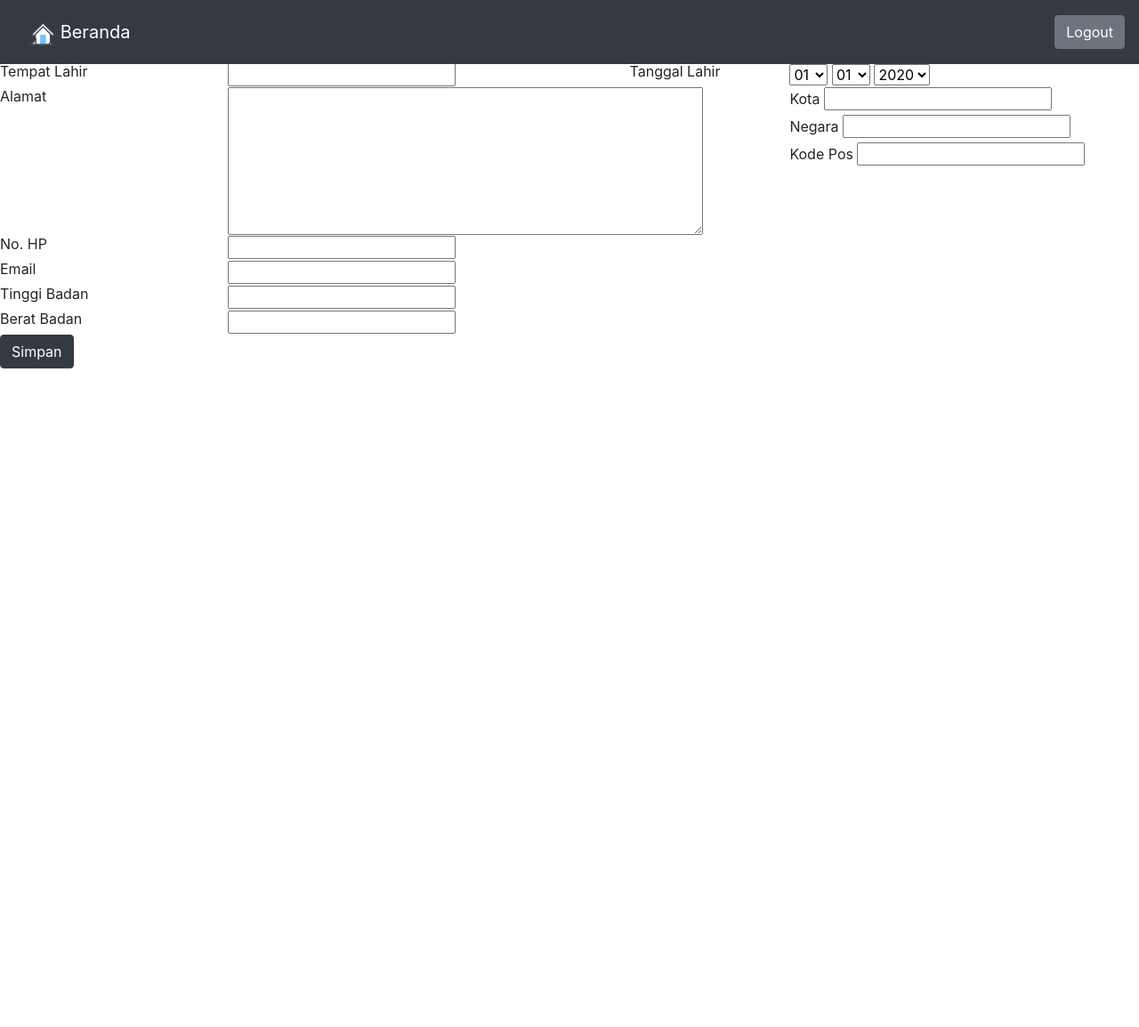
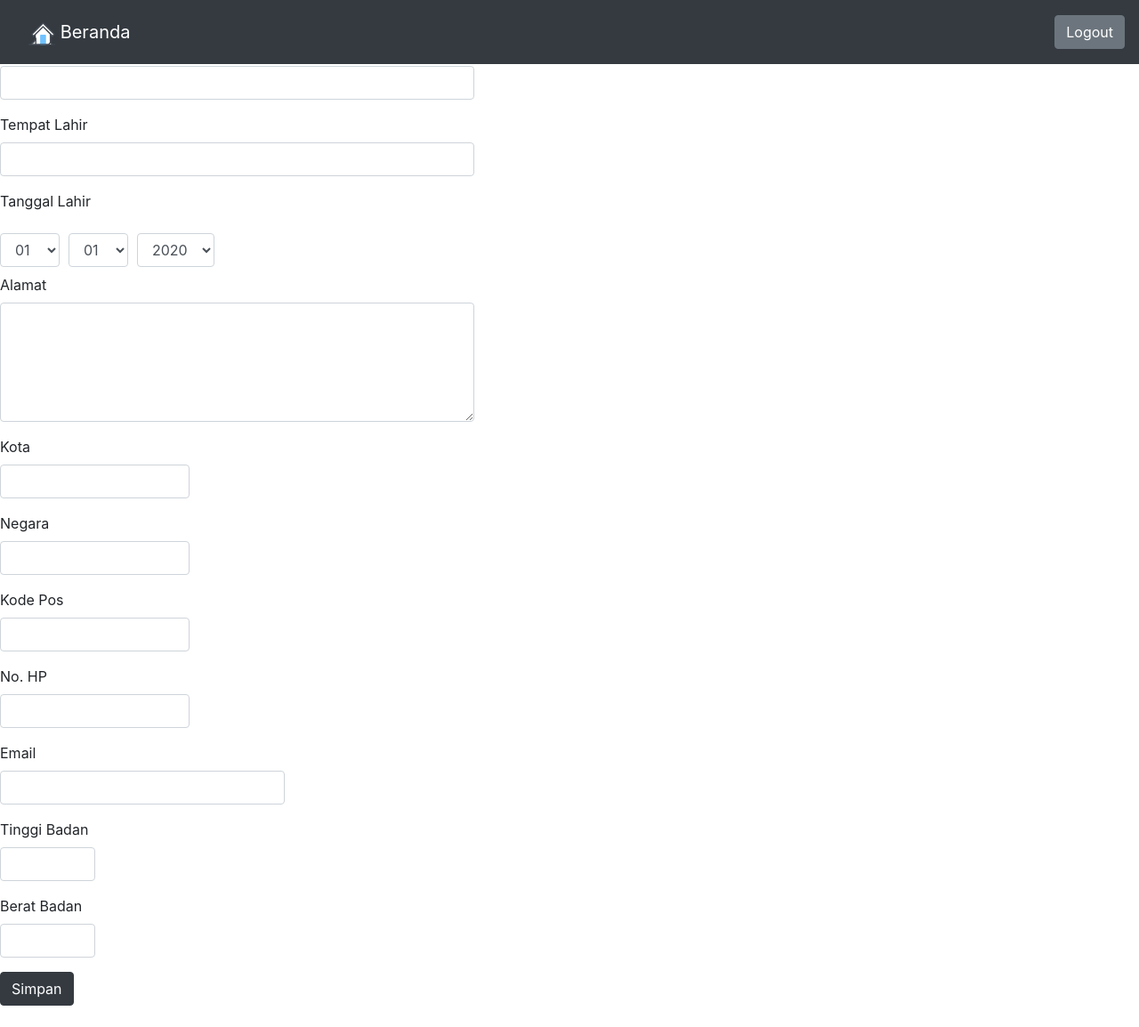
Before and after one commit to AdamAlifudinAlfarisy/app_login_register, a PHP site: page /content/tambah.php in a window 1280 px wide. Shown: the whole page at 89% size. Before the commit the page ends 414 px from the top, so only its background shows below. Run offline with PHP 8.4, Linux system fonts and the light colour scheme.

Commit message:
adding bootstrap

```diff
--- a/content/tambah.php
+++ b/content/tambah.php
@@ -14,17 +14,20 @@
 <h3>Tambah Anggota</h3>
 <form action="../aksi/aksi_tambah.php" method="POST">
     <div class="content">
-        <table class="table-form" border="0" width="100%" cellpadding="0" cellspacing="0">
-            <tr>
-                <td width="20%"><label for="nama">Nama Lengkap</label></td>
-                <td colspan="3"><input name="nama" id="nama" type="text" class="form"></td>
-            </tr>
-            <tr>
-                <td><label for="tempat_lahir">Tempat Lahir</label></td>
-                <td><input name="tempat_lahir" id="tempat_lahir" type="text" class="form"></td>
-                <td><label>Tanggal Lahir</label></td>
-                <td>
-                    <select name="tgl_lahir" class="form">
+        <div class="form-group">
+            <label for="nama">Nama Lengkap</label>
+            <input name="nama" id="nama" type="text" class="form-control col-5">
+        </div>
+        <div class="form-group">
+            <label for="tempat_lahir">Tempat Lahir</label>
+            <input name="tempat_lahir" id="tempat_lahir" type="text" class="form-control col-5">
+        </div>
+        <div class="form-group">
+            <label>Tanggal Lahir</label>
+        </div>
+        <div class="form-row">
+            <div class="col-auto">
+                <select name="tgl_lahir" class="form-control">
                     <?php
                     for($tanggal = 1; $tanggal <= 31; $tanggal++) {
                      if($tanggal < 10) {
@@ -36,7 +39,9 @@
                  }
                  ?>
              </select>
-                 <select name="bln_lahir" class="form">
+         </div>
+         <div class="col-auto">
+             <select name="bln_lahir" class="form-control">
                 <?php
                 for($bulan = 1; $bulan <= 12; $bulan++) {
                     if($bulan < 10) {
@@ -48,54 +53,51 @@
                 }
                 ?>
             </select>
-                <select name="thn_lahir" class="form">
+        </div>
+        <div class="col-auto">
+            <select name="thn_lahir" class="form-control">
                 <?php
                 for($tahun = date('Y'); $tahun >= 1980; $tahun--) {
                     echo '<option value="'. $tahun .'">'. $tahun .'</option>';
                 }
                 ?>
             </select>
-            </td>
-        </tr>
-        <tr>
-            <td valign="top"><label for="alamat">Alamat</label></td>
-            <td valign="top" colspan="2">
-                <textarea name="alamat" id="alamat" class="form" cols="50" rows="8"></textarea>
-            </td>
-            <td valign="top">
-                <div>
+        </div>
+    </div>
+    <div class="form-group mt-2">
+        <label for="alamat">Alamat</label>
+        <textarea name="alamat" id="alamat" class="form-control col-5" rows="5"></textarea>
+    </div>
+    <div class="form-group">
         <label for="kota">Kota</label>
-                    <input type="text" name="kota" id="kota" class="form">
+        <input type="text" name="kota" id="kota" class="form-control col-2">
     </div>
-                <div>
+    <div class="form-group">
         <label for="negara">Negara</label>
-                    <input type="text" name="negara" id="negara" class="form">
+        <input type="text" name="negara" id="negara" class="form-control col-2">
     </div>
-                <div>
+    <div class="form-group">
         <label for="kode_pos">Kode Pos</label>
-                    <input type="number" name="kode_pos" id="kode_pos" class="form">
+        <input type="number" name="kode_pos" id="kode_pos" class="form-control col-2">
     </div>
-            </td>
-        </tr>
-        <tr>
-            <td><label for="hp">No. HP</label></td>
-            <td colspan="3"><input name="no_hp" id="no_hp" type="number" class="form"></td>
-        </tr>
-        <tr>
-            <td><label for="email">Email</label></td>
-            <td colspan="3"><input name="email" id="email" type="text" class="form"></td>
-        </tr>
-        <tr>
-            <td><label for="tinggi_badan">Tinggi Badan</label></td>
-            <td colspan="3"><input name="tinggi_badan" id="tinggi_badan" type="number" class="form"></td>
-        </tr>
-        <tr>
-            <td><label for="berat_badan">Berat Badan</label></td>
-            <td colspan="3"><input name="berat_badan" id="berat_badan" type="number" class="form"></td>
-        </tr>
-    </table>
+    <div class="form-group">
+        <label for="hp">No. HP</label>
+        <input name="no_hp" id="no_hp" type="number" class="form-control col-2">
     </div>
-<input type="submit" class="btn btn-dark" value="Simpan">
+    <div class="form-group">
+        <label for="email">Email</label>
+        <input name="email" id="email" type="text" class="form-control col-3">
+    </div>
+    <div class="form-group">
+        <label for="tinggi_badan">Tinggi Badan</label>
+        <input name="tinggi_badan" id="tinggi_badan" type="number" class="form-control col-1">
+    </div>
+    <div class="form-group">
+        <label for="berat_badan">Berat Badan</label>
+        <input name="berat_badan" id="berat_badan" type="number" class="form-control col-1">
+    </div>
+</div>
+<input type="submit" class="btn btn-dark mb-2" value="Simpan">
 </form>
 <!-- Optional JavaScript -->
 <!-- jQuery first, then Popper.js, then Bootstrap JS -->
```
Also changed, not shown: content/update.php (+35 -33 lines), login.php (+97 -33 lines). Lines whose indentation alone changed are shown as unchanged.
